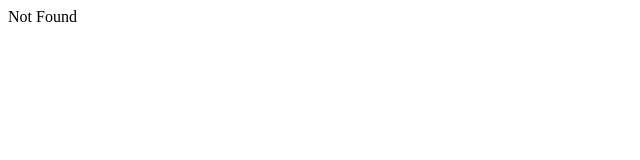
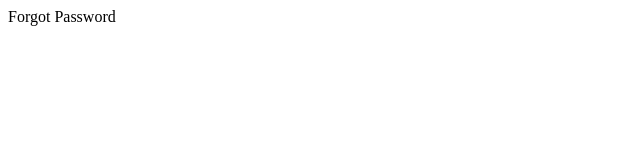
Before and after one commit to jake-transcrypts/nextjs-tutorial, a Next.js app: page /forgot-password in a window 1280 px wide. Before the commit this address had no page. Shown: the top 160 px of the page, without its empty margins (0-640 px from the left). Built offline with nearby package versions, Linux system fonts and the light colour scheme.

Commit message:
Route Groups

```diff
--- /dev/null
+++ b/src/app/(auth)/forgot-password/page.tsx
@@ -0,0 +1,3 @@
+export default function ForgotPassword() {
+  return <div>Forgot Password</div>;
+}
--- /dev/null
+++ b/src/app/(auth)/login/page.tsx
@@ -0,0 +1,3 @@
+export default function Login() {
+  return <div>Login</div>;
+}
--- /dev/null
+++ b/src/app/(auth)/register/page.tsx
@@ -0,0 +1,3 @@
+export default function Register() {
+  return <div>Register</div>;
+}
```
